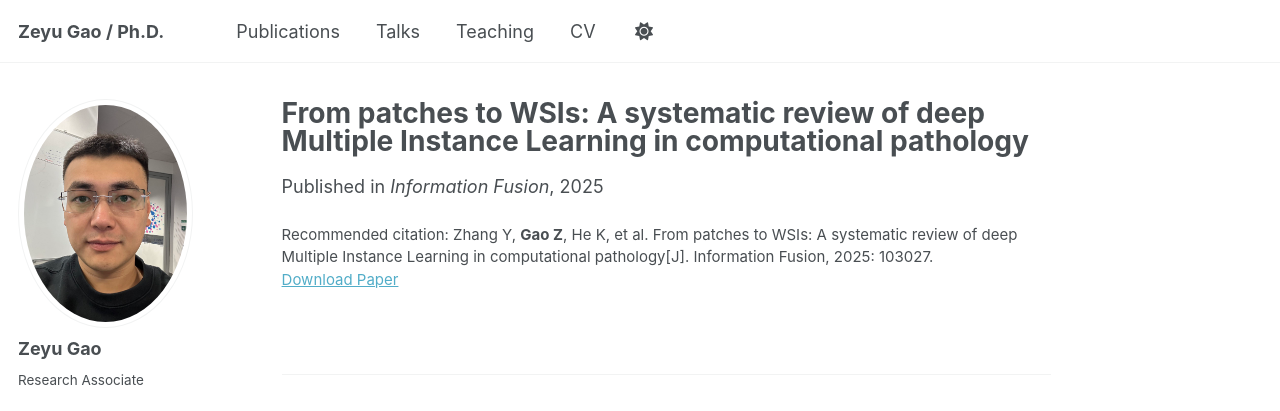
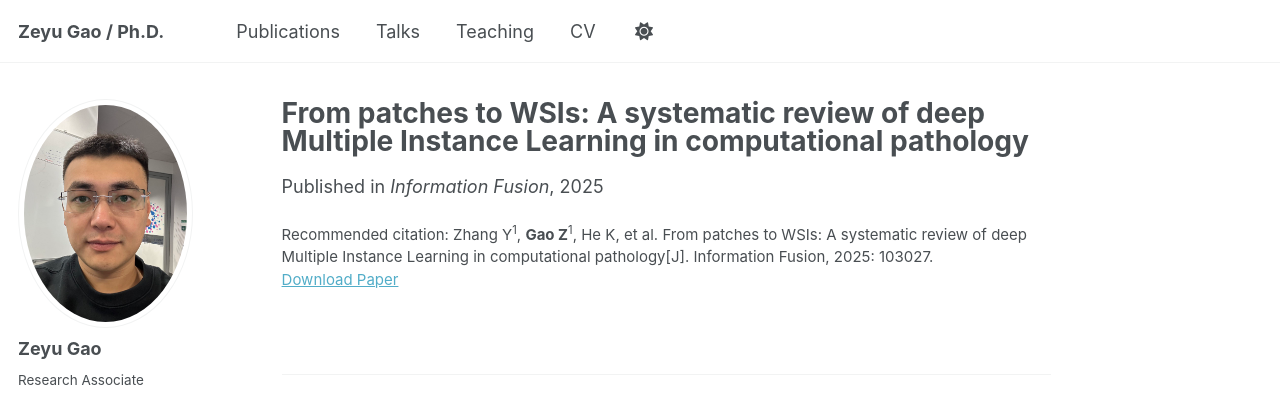
Before and after one commit to ZeyuGaoAi/ZeyuGaoAi.github.io, a Jekyll site: the page built from _publications/InfoFusion2025.md, in a window 1280 px wide and 975 px high. Shown: the top 411 px of the window. Built offline with Jekyll 4.4.1, drawn with Linux system fonts in a browser that asks for light colours; some web fonts are replaced; a script that is not in the unit is left out.

Commit message:
Update InfoFusion2025.md

```diff
--- a/_publications/InfoFusion2025.md
+++ b/_publications/InfoFusion2025.md
@@ -5,5 +5,5 @@ category: manuscripts
 date: 2025-02-18
 venue: 'Information Fusion'
 paperurl: https://www.sciencedirect.com/science/article/abs/pii/S1566253525001009
-citation: 'Zhang Y, <strong>Gao Z</strong>, He K, et al. From patches to WSIs: A systematic review of deep Multiple Instance Learning in computational pathology[J]. Information Fusion, 2025: 103027.'
+citation: 'Zhang Y<sup>1</sup>, <strong>Gao Z</strong><sup>1</sup>, He K, et al. From patches to WSIs: A systematic review of deep Multiple Instance Learning in computational pathology[J]. Information Fusion, 2025: 103027.'
 ---
```
